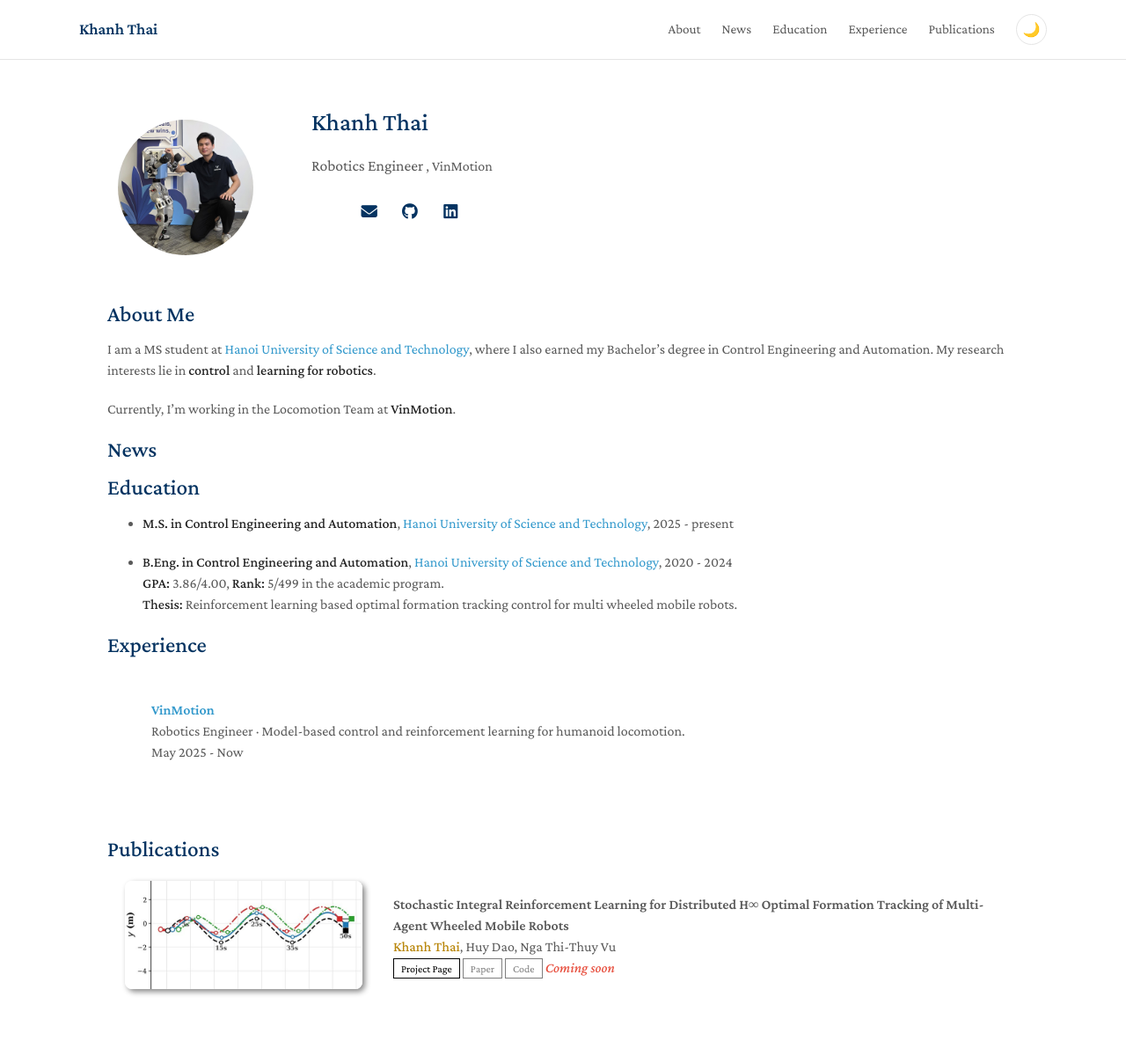
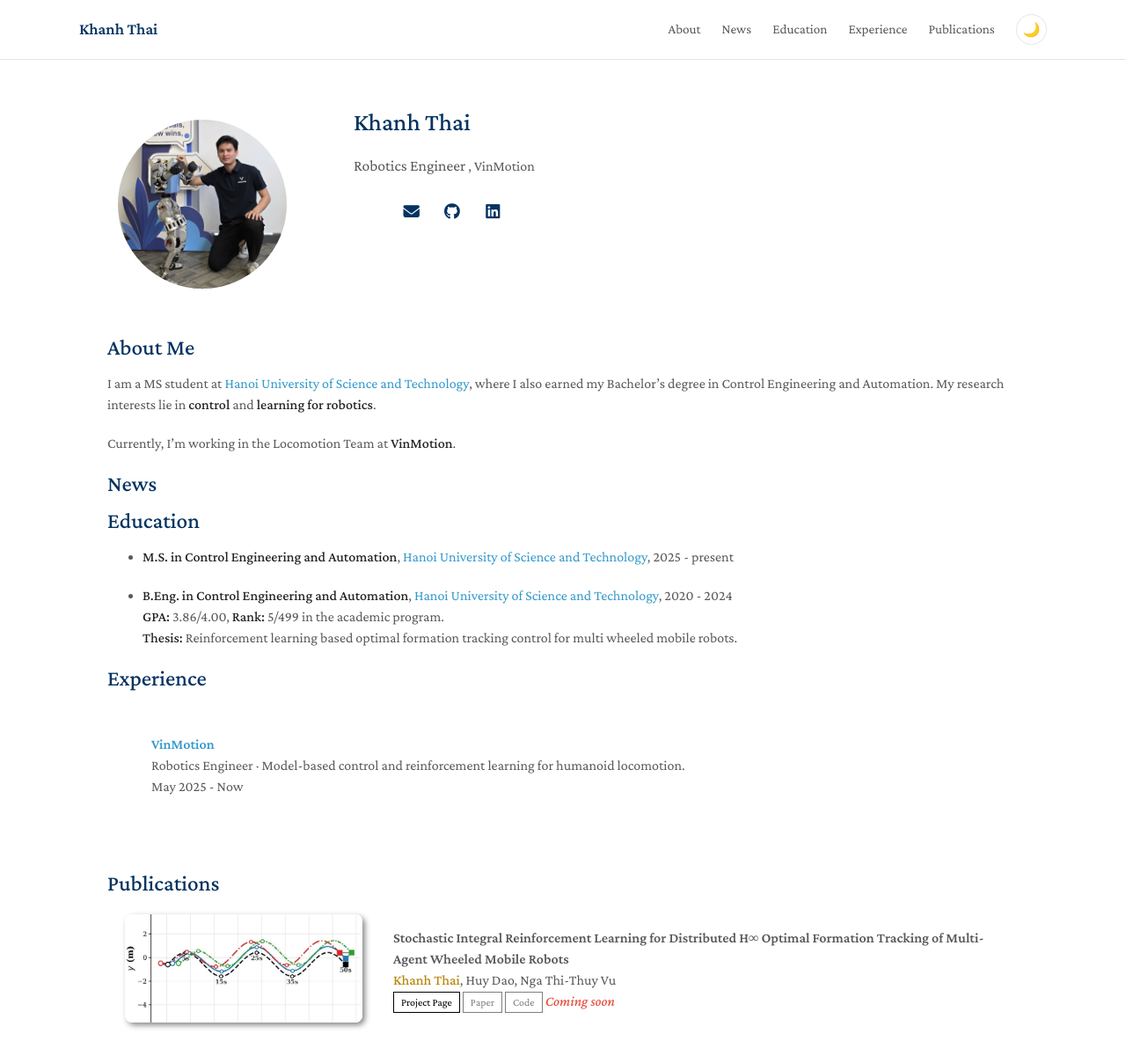
Before and after one commit to thaixuankhanh/thaixuankhanh.github.io, a Jekyll site: the page built from index.md, in a window 1280 px wide and 1370 px high. Shown: the top 1208 px of the window at 88% size. Built offline with Jekyll 4.4.1, drawn with Linux system fonts in a browser that asks for light colours; a style sheet for code colours, icons or effects is not loaded; our own code applies the rules of GitHub Pages for plain Markdown files; grey boxes are pictures that could not be loaded.

Commit message:
Enlarge the hero avatar a bit
Co-Authored-By: Claude Sonnet 5 <noreply@anthropic.com>

```diff
--- a/_sass/minimal-light.scss
+++ b/_sass/minimal-light.scss
@@ -227,7 +227,7 @@ papertitle {
       }
 
     .hero-avatar {
-      width: 12.00em;
+      width: 15.00em;
     }
 
 h3, h4, h5, h6 {
@@ -486,7 +486,7 @@ footer {
 
    .image.avatar img {
         border-radius: 100%;
-        width: 150px;
+        width: 175px;
         padding:16px;
       }
 }
@@ -528,7 +528,7 @@ footer {
 
   .image.avatar img {
       border-radius: 100%;
-      width: 125px;
+      width: 145px;
       padding:16px;
   }
 }
```
